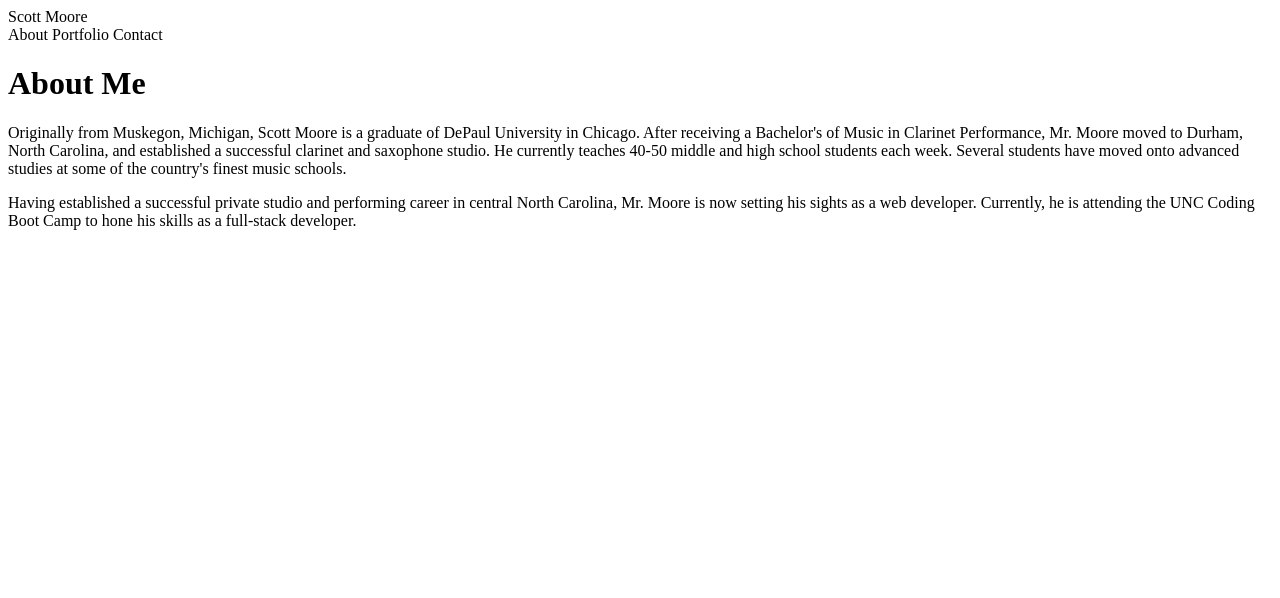
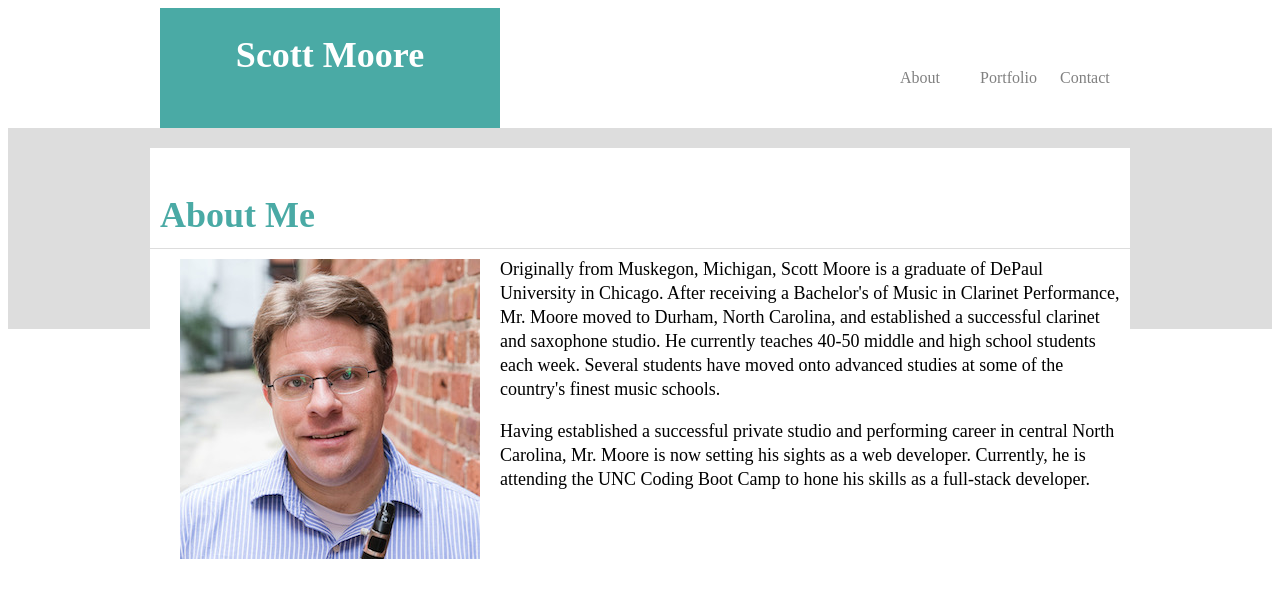
Before and after one commit to woodwindscott/Basic-Portfolio, a plain HTML site: page index.html in a window 1280 px wide. Drawn offline with Linux system fonts and the light colour scheme.

Commit message:
Updated index.html and style.css through Main Content Section. Added photo

```diff
--- a/assets/css/style.css
+++ b/assets/css/style.css
@@ -0,0 +1,79 @@
+header {
+    width: 960px;
+    margin: 0 auto;
+}
+article {
+    width: 960px;
+    margin: 0 auto;
+}
+h1 {
+    font-size: 36px;
+    line-height: 54px;
+    color: #4aaaa5;
+}
+nav {
+    width: 960px;
+    height: 80px;
+    padding: 20px;
+    color: gray;
+}
+article {
+    width: auto;
+    background: #dddddd;
+    clear: both;
+}
+img {
+    float: left;
+    margin: 20px;
+}
+p {
+    font-size: 18px;
+    line-height: 24px;
+}
+.name {
+    width: 300px;
+    height: 80px;
+    background: #4aaaa5;
+    color: white;
+    text-align: center;
+    font-size: 36px;
+    line-height: 54px;
+    font-weight: bold;
+    padding: 20px;
+    float: left;
+}
+.link1{
+    height: 80px;
+    width: 80px;
+    float: right;
+    line-height: 100px;
+}
+.link2 {
+    height: 80px;
+    width: 80px;
+    float: right;
+    line-height: 100px;
+}
+.link3 {
+    height: 80px;
+    width: 80px;
+    float: right;
+    line-height: 100px;
+}
+.mainheading {
+    width: 960px;
+    height: 80px;
+    margin: auto;
+    background: white;
+    padding: 10px;
+    position: relative;
+    top: 20px;
+    border-bottom: 1px solid#dddddd;
+}
+.maincontent {
+    width: 960px;
+    height: 80px;
+    margin: auto;
+    background: white;
+    padding: 10px;
+}
--- a/index.html
+++ b/index.html
@@ -3,28 +3,31 @@
 <html>
 
     <head>
-
+    <link rel="stylesheet" href="assets/css/style.css">
 
     </head>
     <body>
-
-        <div>
+        <header>
+            <div class="name">
                 Scott Moore
             </div>
-        <div class="navigation">
-            About
-            Portfolio
-            Contact
+            <nav>
+                <div class="link1">Contact</div>
+                <div class="link2">Portfolio</div>
+                <div class="link3">About</div>
+            </nav>
+        </header>
 
-
+        <article>
+            <div class="mainheading">
+                <h1>About Me</h1>
             </div>
-
-    <div class="about">
-        <h1>About Me</h1>
+            <div class="maincontent">
+                <img src="assets/images/scott-profile-resize.jpg">
                 <p>Originally from Muskegon, Michigan, Scott Moore is a graduate of DePaul University in Chicago. After receiving a Bachelor's of Music in Clarinet Performance, Mr. Moore moved to Durham, North Carolina, and established a successful clarinet and saxophone studio. He currently teaches 40-50 middle and high school students each week. Several students have moved onto advanced studies at some of the country's finest music schools.</p>
                 <p>Having established a successful private studio and performing career in central North Carolina, Mr. Moore is now setting his sights as a web developer. Currently, he is attending the UNC Coding Boot Camp to hone his skills as a full-stack developer.</p>
             </div>
-
+        </article>
 
     </body>
 
```
Also changed, not shown: assets/images/scott-profile-resize.jpg (added), 3 other files. Lines whose indentation alone changed are shown as unchanged.
